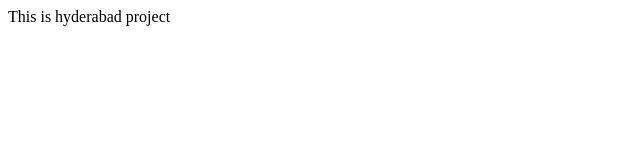
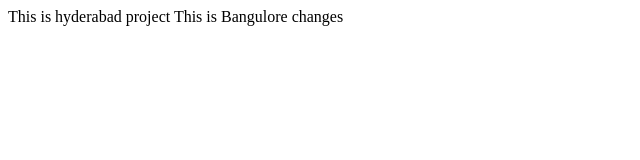
Before and after one commit to Siddartha219/Hyd-project, a plain HTML site: page index.html in a window 1280 px wide. Shown: the whole page, without its empty margins (0-640 px from the left). Drawn offline with Linux system fonts and the light colour scheme.

Commit message:
Bangulore changes

```diff
--- a/index.html
+++ b/index.html
@@ -7,6 +7,6 @@
 </head>
 <body>
     This is hyderabad project
-
+    This is Bangulore changes
 </body>
 </html>
```
